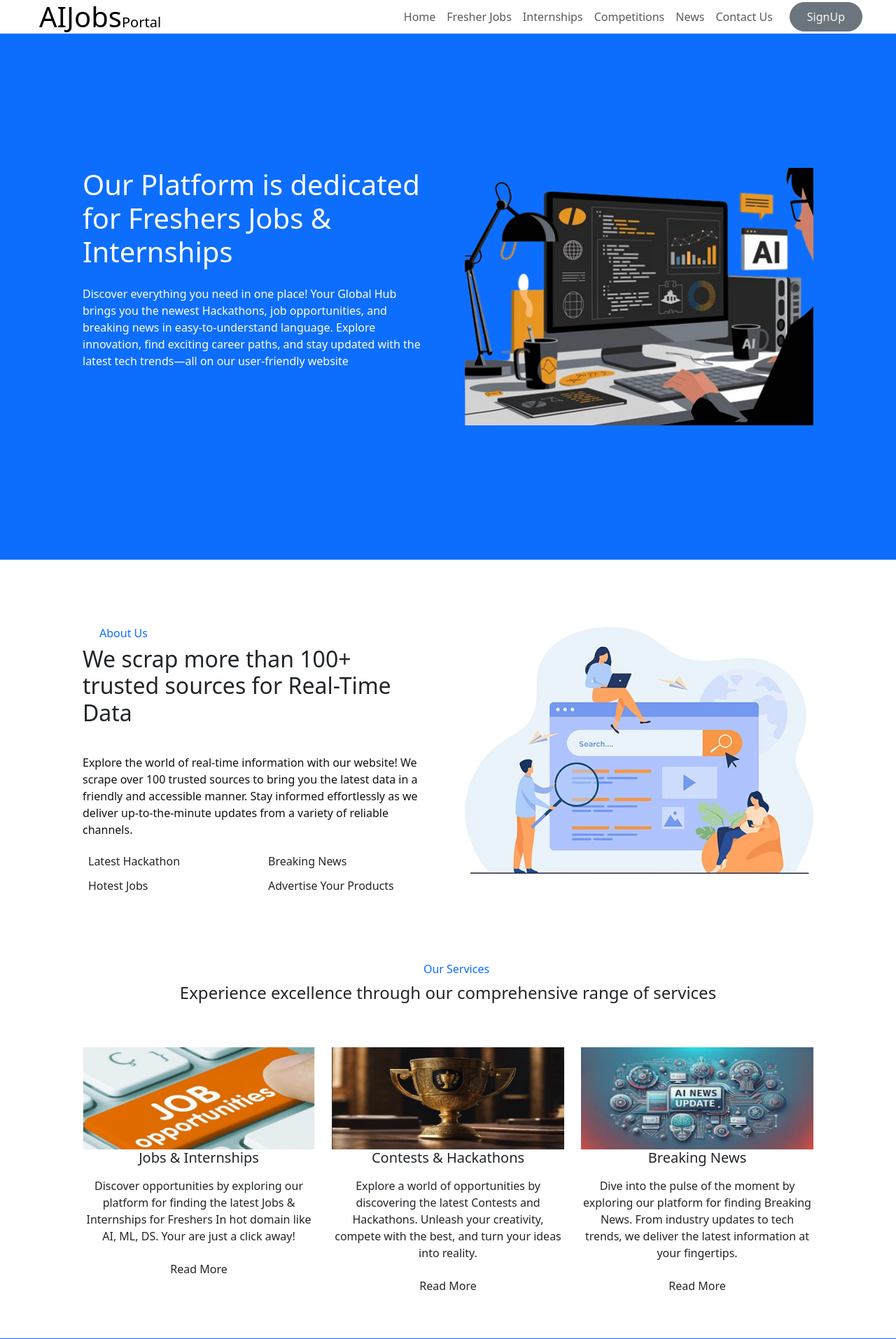
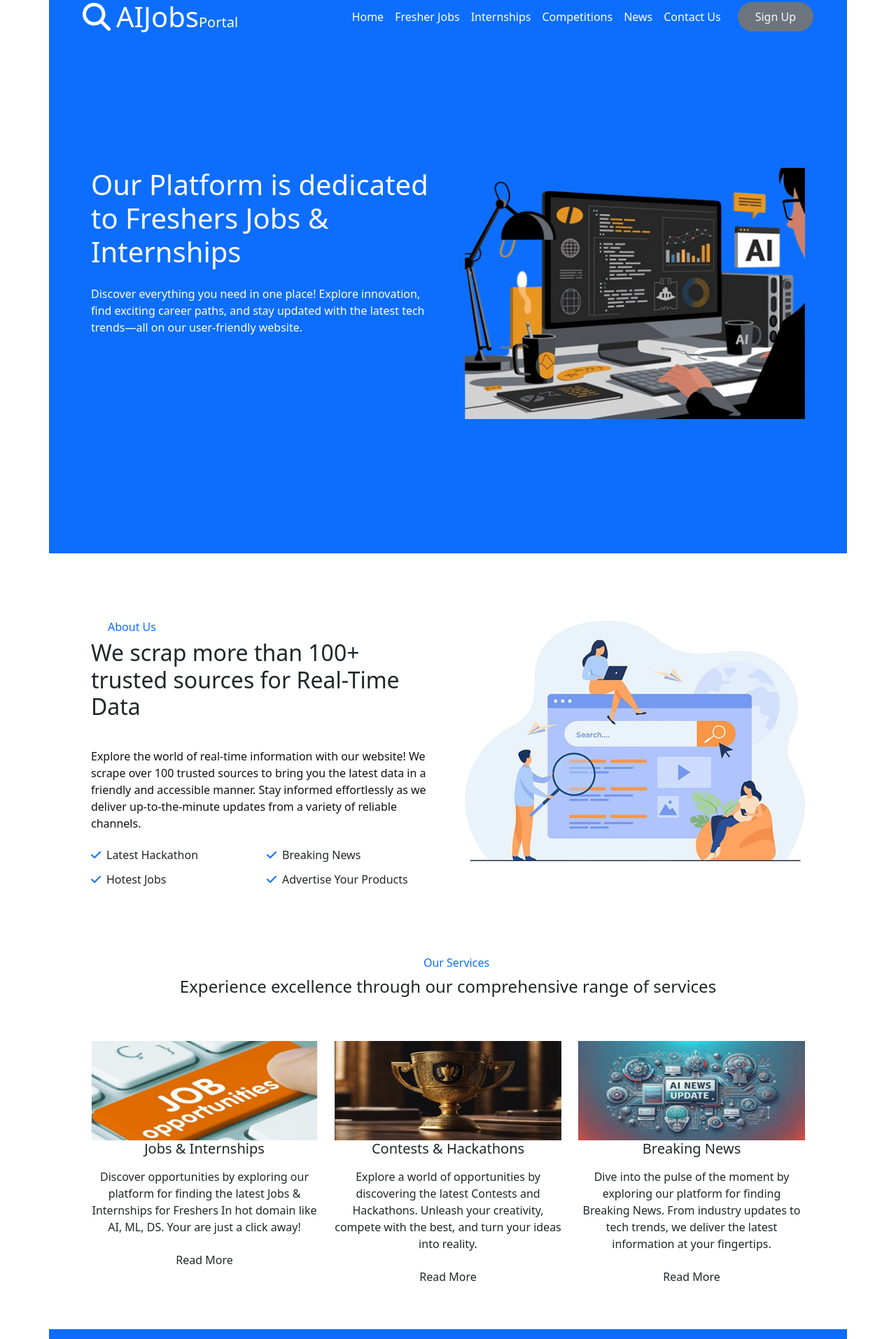
Before and after one commit to BharatSuthar21/AIJobPortalForFreshers, a Django app: page / in a window 1280 px wide. Shown: the top 1914 px of the page at 70% size. Run offline with Django 4.2, Linux system fonts and the light colour scheme; parts of the project's set-up code (start-up, migrations or seed data) failed here and were passed over; some libraries are stand-ins or nearby versions.

Commit message:
front end simplified

```diff
--- a/home/templates/base.html
+++ b/home/templates/base.html
@@ -8,48 +8,41 @@
   <meta content="" name="keywords">
   <meta content="" name="description">
   <link href="https://cdn.jsdelivr.net/npm/bootstrap@5.3.3/dist/css/bootstrap.min.css" rel="stylesheet" integrity="sha384-QWTKZyjpPEjISv5WaRU9OFeRpok6YctnYmDr5pNlyT2bRjXh0JMhjY6hW+ALEwIH" crossorigin="anonymous">
+  <link href="https://cdnjs.cloudflare.com/ajax/libs/font-awesome/6.6.0/css/all.min.css" rel="stylesheet">
   <link href="../static/css/style.css" rel="stylesheet">
 </head>
 
 <body>
-  <div class="container-xxl bg-white p-0">
-    <!-- Navbar & Hero Start -->
-    <div class="container-xxl position-relative p-0">
-      <nav class="navbar navbar-expand-lg navbar-light px-4 px-lg-5 py-3 py-lg-0 ">
+  <div class="container p-0">
+    <div class="position-relative p-0">
+      <nav class="navbar navbar-expand-lg navbar-light bg-primary px-4 px-lg-5 py-3 py-lg-0 sticky-top">
         <a href="" class="navbar-brand p-0">
-          <h1 class="m-0"><i class="fa fa-search me-2"></i>AIJobs<span class="fs-5">Portal</span></h1>
+          <h1 class="m-0 text-white"><i class="fas fa-search me-2"></i>AIJobs<span class="fs-5">Portal</span></h1>
         </a>
         <button class="navbar-toggler" type="button" data-bs-toggle="collapse" data-bs-target="#navbarCollapse">
-          <span class="fa fa-bars"></span>
+          <span class="fa fa-bars text-white"></span>
         </button>
         <div class="collapse navbar-collapse" id="navbarCollapse">
           <div class="navbar-nav ms-auto py-0">
-            <a href="/" class="nav-item nav-link ">Home</a>
-            <a href="/job/" class="nav-item nav-link ">Fresher Jobs</a>
-            <a href="/internship/" class="nav-item nav-link ">Internships</a>
-            <a href="/contest/" class="nav-item nav-link">Competitions</a>
-            <a href="/news/" class="nav-item nav-link ">News</a>
-            <a href="/contact/" class="nav-item nav-link ">Contact Us</a>
+            <a href="/" class="text-white nav-item nav-link">Home</a>
+            <a href="/job/" class="text-white nav-item nav-link">Fresher Jobs</a>
+            <a href="/internship/" class="text-white nav-item nav-link">Internships</a>
+            <a href="/contest/" class="text-white nav-item nav-link">Competitions</a>
+            <a href="/news/" class="text-white nav-item nav-link">News</a>
+            <a href="/contact/" class="text-white nav-item nav-link">Contact Us</a>
           </div>
           {% if request.user.is_authenticated %}
           <a href="#" class="btn btn-secondary text-light rounded-pill py-2 px-4 ms-3">{{request.user.first_name}}</a>
           <a href="/logout/" class="btn btn-secondary text-light rounded-pill py-2 px-4 ms-3">Logout</a>
           {% else %}
-          <a href="/signup/" class="btn btn-secondary text-light rounded-pill py-2 px-4 ms-3">SignUp</a>
+          <a href="/signup/" class="btn btn-secondary text-light rounded-pill py-2 px-4 ms-3">Sign Up</a>
           {% endif %}
         </div>
       </nav>
 
-
-
-
-
       {% block start %}
 
-
       {% endblock %}
-
-
 
       <!-- Footer Start -->
       <div class="container-fluid bg-primary text-light footer mt-1 pt-5 wow fadeIn" data-wow-delay="0.1s">
--- a/home/templates/index.html
+++ b/home/templates/index.html
@@ -5,15 +5,8 @@
     <div class="container my-5 py-5 px-lg-5">
       <div class="row g-5 py-5">
         <div class="col-lg-6 text-center text-lg-start">
-                <h1 class="text-white mb-4 animated zoomIn">
-                    <!-- "Code, Careers, Currents: Your Global Hub for Hackathons, Jobs, and Tech News!" -->
-                    Our Platform is dedicated for Freshers Jobs & Internships
-                </h1>
-                <p class="text-white pb-3 animated zoomIn">
-                    Discover everything you need in one place! Your Global Hub brings you the newest Hackathons,
-                    job opportunities, and breaking news in easy-to-understand language.
-                    Explore innovation, find exciting career paths, and stay updated with the latest tech trends—all on our user-friendly website
-                </p>
+          <h1 class="text-white mb-4">Our Platform is dedicated to Freshers Jobs & Internships</h1>
+          <p class="text-white pb-3">Discover everything you need in one place! Explore innovation, find exciting career paths, and stay updated with the latest tech trends—all on our user-friendly website.</p>
         </div>
         <div class="col-lg-6 text-center text-lg-start">
           <img class="img-fluid" src="../static/img/hero_bg.png" alt="">
@@ -132,7 +125,6 @@
 
 
 <!-- Testimonial Start -->
-
 <div class="container-xxl bg-primary testimonial py-5 my-2 wow fadeInUp" data-wow-delay="0.1s">
     <h6 class="text-center text-white">Our Customers</h6>
     <h4 class="mt-2 text-center text-white">Explore the success stories of our valued Customers</h4>
@@ -204,84 +196,15 @@
 <!-- Testimonial End -->
 
 
-
-<!-- Team Start -->
 <div class="container-xxl py-5">
     <div class="container px-lg-5">
         <div class="section-title position-relative text-center mb-5 pb-2 wow fadeInUp" data-wow-delay="0.1s">
             <h6 class="position-relative d-inline text-primary ps-4">Our Motivation</h6>
             <h4 class="mt-2">Driven by Innovations in Computer Science</h4>
         </div>
-        <!-- <div class="row g-4">
-            <div class="col-lg-4 col-md-6 wow fadeInUp" data-wow-delay="0.1s">
-                <div class="team-item">
-                    <div class="d-flex">
-                        <div class="flex-shrink-0 d-flex flex-column align-items-center mt-4 pt-5" style="width: 75px;">
-                            <a class="btn btn-square text-primary bg-white my-1" href=""><i
-                                    class="fab fa-facebook-f"></i></a>
-                            <a class="btn btn-square text-primary bg-white my-1" href=""><i
-                                    class="fab fa-twitter"></i></a>
-                            <a class="btn btn-square text-primary bg-white my-1" href=""><i
-                                    class="fab fa-instagram"></i></a>
-                            <a class="btn btn-square text-primary bg-white my-1" href=""><i
-                                    class="fab fa-linkedin-in"></i></a>
-                        </div>
-                        <img class="img-fluid rounded w-100" src="../static/img/nagmani.png" alt="">
-                    </div>
-                    <div class="px-4 py-3">
-                        <h5 class="fw-bold m-0">Nagmani Kumar</h5>
-                        <small><b>Team Lead [Backend and ML]</b></small>
-                    </div>
-                </div>
-            </div>
-            <div class="col-lg-4 col-md-6 wow fadeInUp" data-wow-delay="0.3s">
-                <div class="team-item">
-                    <div class="d-flex">
-                        <div class="flex-shrink-0 d-flex flex-column align-items-center mt-4 pt-5" style="width: 75px;">
-                            <a class="btn btn-square text-primary bg-white my-1" href=""><i
-                                    class="fab fa-facebook-f"></i></a>
-                            <a class="btn btn-square text-primary bg-white my-1" href=""><i
-                                    class="fab fa-twitter"></i></a>
-                            <a class="btn btn-square text-primary bg-white my-1" href=""><i
-                                    class="fab fa-instagram"></i></a>
-                            <a class="btn btn-square text-primary bg-white my-1" href=""><i
-                                    class="fab fa-linkedin-in"></i></a>
-                        </div>
-                        <img class="img-fluid rounded w-100"
-                            src="../static/img/WhatsApp Image 2023-11-23 at 3.08.51 PM.jpeg" alt="">
-                    </div>
-                    <div class="px-4 py-3">
-                        <h5 class="fw-bold m-0">Ram Baran</h5>
-                        <small><b>FrontEnd Developer</b></small>
-                    </div>
-                </div>
-            </div>
-            <div class="col-lg-4 col-md-6 wow fadeInUp" data-wow-delay="0.6s">
-                <div class="team-item">
-                    <div class="d-flex">
-                        <div class="flex-shrink-0 d-flex flex-column align-items-center mt-4 pt-5" style="width: 75px;">
-                            <a class="btn btn-square text-primary bg-white my-1" href=""><i
-                                    class="fab fa-facebook-f"></i></a>
-                            <a class="btn btn-square text-primary bg-white my-1" href=""><i
-                                    class="fab fa-twitter"></i></a>
-                            <a class="btn btn-square text-primary bg-white my-1" href=""><i
-                                    class="fab fa-instagram"></i></a>
-                            <a class="btn btn-square text-primary bg-white my-1" href=""><i
-                                    class="fab fa-linkedin-in"></i></a>
-                        </div>
-                        <img class="img-fluid rounded w-100" src="../static/img/amit.jpg" alt="">
-                    </div>
-                    <div class="px-4 py-3">
-                        <h5 class="fw-bold m-0">Amit Diwakar</h5>
-                        <small><b>UI/UX Designer</b></small>
-                    </div>
-                </div>
-            </div>
-        </div> -->
         <p style="text-align: center; font-size: 20px; color: black;">If future generations are to remember us more with gratitude than sorrow, we must achieve more than just the miracles of technology. We must also leave them a glimpse of the world as it was created, not just as it looked when we got through with it.</p>
         <p style="text-align: end;">Lyndon B. Johnson - Former President,USA</p>
     </div>
 </div>
-<!-- Team End -->
 
 {%endblock%}
```
Also changed, not shown: db.sqlite3, home/static/img/bg-bottom-hero -other.png (deleted), home/static/img/bg-bottom-hero.png (deleted), home/static/img/bg-bottom.png (deleted), home/static/img/bg-dot.png (deleted), home/static/img/bg-newsletter.png (deleted), home/static/img/bg-round.png (deleted), home/static/img/bg-top.png (deleted), home/static/img/bg-tree.png (deleted), home/static/img/footer.png (deleted), home/static/img/newsletter.png (deleted). Lines whose indentation alone changed are shown as unchanged.
